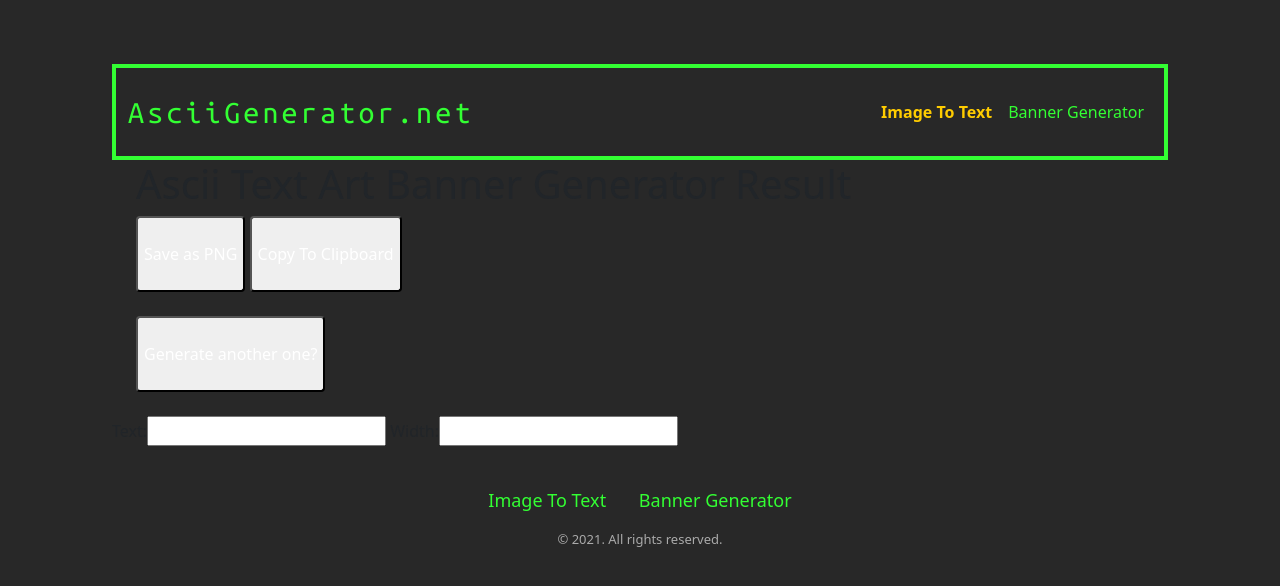
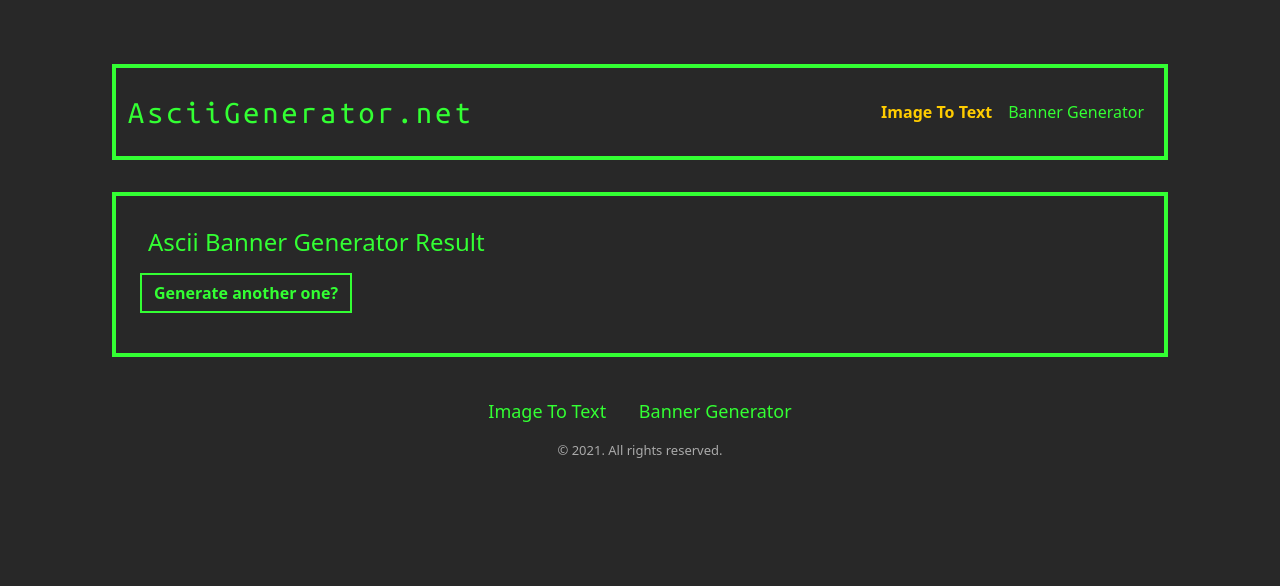
Before and after one commit to iamdavidsen/textarttools, a Django app: template asciitools/templates/banner-result.html in a window 1280 px wide. Shown: the top 586 px of the page. Run offline with Django 3.2, Linux system fonts and the light colour scheme; the template is opened without the code that fills it: values that come from a table or form of the project are taken from there, others are empty; some libraries are stand-ins or nearby versions.

Commit message:
Updated styles

```diff
--- a/asciitools/templates/banner-generator.html
+++ b/asciitools/templates/banner-generator.html
@@ -5,7 +5,7 @@
 {% endblock %}
 
 {% block title %}
-    Ascii Text Art Banner Generator
+    Ascii Banner Generator
 {% endblock %}
 
 {% block content %}
--- a/asciitools/templates/banner-result.html
+++ b/asciitools/templates/banner-result.html
@@ -3,46 +3,29 @@
 {% load static %}
 
 {% block title %}
-    Ascii Text Art Banner Generator
+    Ascii Banner Generator Result
 {% endblock %}
 
 {% block content %}
     {% include "_header.html" %}
-    <section>
-        <div class="container px-4 mx-auto mb-6 mt-16">
-            <h1 class="text-4xl">Ascii Text Art Banner Generator Result</h1>
-        </div>
-        <div class="container px-4 mx-auto">
-            <div class="mb-4 flex space-x-4 justify-end">
-                <button class="block py-4 px-8 text-sm text-white font-semibold leading-none bg-blue-600 hover:bg-blue-700 rounded"
-                        type="submit">Save as PNG
-                </button>
-                <button class="block py-4 px-8 text-sm text-white font-semibold leading-none bg-blue-600 hover:bg-blue-700 rounded"
-                        type="submit">Copy To Clipboard
-                </button>
-            </div>
+    <section class="content">
+        <h1 class="text-center title">Ascii Banner Generator Result<br></h1>
+
         {% for banner in result %}
-                <div class="mb-4 p-4 bg-blueGray-100 rounded" x-data="responsiveText()" x-init="onLoad()">
-                    <div class="svg" style="resize: horizontal;overflow: hidden;width: 100%;height: auto;">
+            <div class="mb-3" x-data="responsiveText()" x-init="onLoad()">
+                <div class="svg ascii-image-container">
                     <svg x-ref="svg" width="100%" viewBox="0 0 1000 1000">
                         <foreignObject height="100%" width="100%">
-                                <pre x-ref="text" class="result-text text-xl font-mono font-bold mx-auto leading-none">{{ banner.text }}</pre>
+                            <pre x-ref="text" class="ascii-image">{{ banner.text }}</pre>
                         </foreignObject>
                     </svg>
                 </div>
             </div>
         {% endfor %}
-            <div class="mb-4">
-                <div class="w-full">
-                    <button onclick="window.history.back();"
-                            class="block w-full py-4 px-8 text-sm text-center text-white font-semibold leading-none bg-orange-600 hover:bg-blue-700 rounded">
+        <div class="mb-3">
+                <button onclick="window.history.back();" class="btn btn-primary">
                     Generate another one?
                 </button>
-                </div>
-            </div>
-        </div>
-        <div class="hidden">
-            {{ form }}
         </div>
     </section>
     {% include "_footer.html" %}
```
Lines whose indentation alone changed are shown as unchanged.
